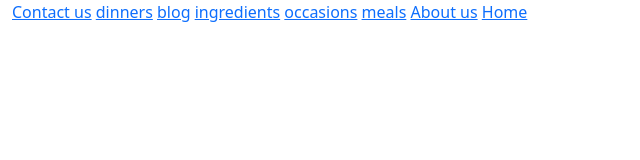
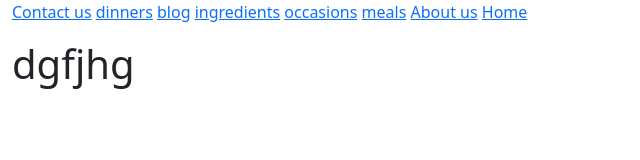
Before and after one commit to Stephanie-opoku/food-recipe, a website: page views/api.html in a window 1280 px wide. Shown: the whole page, without its empty margins (0-640 px from the left). Drawn offline with nearby package versions, Linux system fonts and the light colour scheme; files that its build step writes are made by us from their sources; files whose address does not match are found by name.

Commit message:
renderind data 2

```diff
--- a/views/api.html
+++ b/views/api.html
@@ -31,6 +31,8 @@
             </div>
         </output>
 
+        <!-- for push -->
+<h1>dgfjhg</h1>
         <script src="./js/main.js"></script>
 </body>
 </html>
```
